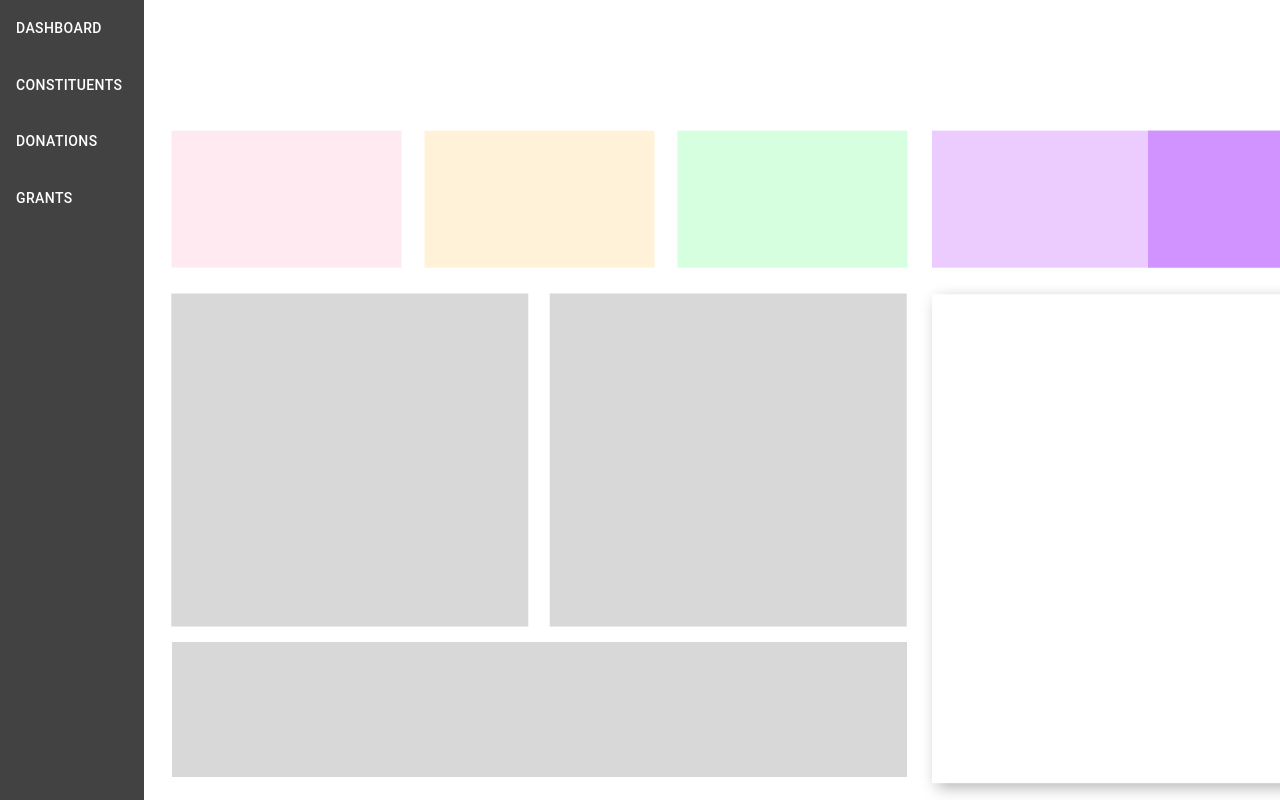
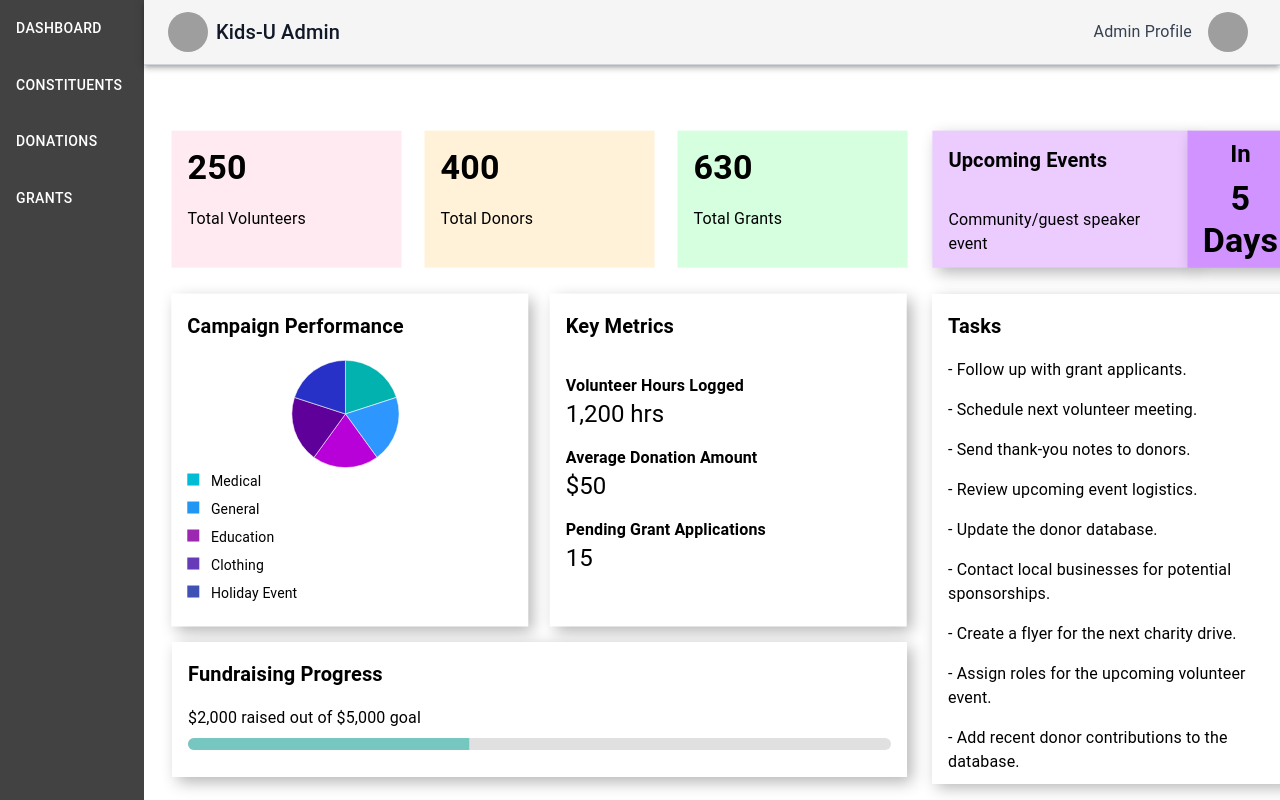
Before and after one commit to UTDallasEPICS/Kids-U-Donor-Volunteer-Database, a Next.js app: page / in a window 1280 px wide. Built offline with nearby package versions, Linux system fonts and the light colour scheme; grey boxes are pictures that could not be loaded.

Commit message:
TopNavBar/Dashboard Updated

```diff
--- /dev/null
+++ b/app/components/TopNavigationBar.tsx
@@ -0,0 +1,68 @@
+'use client';
+import React from 'react';
+import AppBar from '@mui/material/AppBar';
+import Toolbar from '@mui/material/Toolbar';
+import Typography from '@mui/material/Typography';
+import Box from '@mui/material/Box';
+import IconButton from '@mui/material/IconButton';
+import Avatar from '@mui/material/Avatar';
+import Menu from '@mui/material/Menu';
+import MenuItem from '@mui/material/MenuItem';
+import { useState } from 'react';
+
+export default function TopNavigationBar() {
+  const [anchorEl, setAnchorEl] = useState<null | HTMLElement>(null);
+
+  const handleMenuOpen = (event: React.MouseEvent<HTMLElement>) => {
+    setAnchorEl(event.currentTarget);
+  };
+
+  const handleMenuClose = () => {
+    setAnchorEl(null);
+  };
+
+  return (
+    <AppBar
+      position="static"
+      color="default"
+      className="bg-white shadow-1x border-b border-gray-300"
+    >
+      <Toolbar className="flex justify-between items-center px-6 h-16">
+        <Box className="flex items-center gap-2">
+          <Avatar
+            alt="Kids-U Icon"
+            src="https://kids-u.org/wp-content/uploads/2024/03/cropped-kids-u-logo-round-small.png"
+            sx={{ width: 40, height: 40 }}
+          />
+          <Typography
+            variant="h6"
+            className="font-bold flex items-center text-gray-900"
+          >
+            Kids-U Admin
+          </Typography>
+        </Box>
+
+        <Box className="flex items-center gap-2">
+          <Typography variant="subtitle1" className="text-gray-700 text-sm">
+            Admin Profile
+          </Typography>
+          <IconButton
+            onClick={handleMenuOpen}
+            className="p-0"
+          >
+            <Avatar alt="Admin" src="https://static-00.iconduck.com/assets.00/user-avatar-icon-512x512-vufpcmdn.png" />
+          </IconButton>
+          <Menu
+            anchorEl={anchorEl}
+            open={Boolean(anchorEl)}
+            onClose={handleMenuClose}
+          >
+            <MenuItem onClick={handleMenuClose}>Profile</MenuItem>
+            <MenuItem onClick={handleMenuClose}>Settings</MenuItem>
+            <MenuItem onClick={handleMenuClose}>Logout</MenuItem>
+          </Menu>
+        </Box>
+      </Toolbar>
+    </AppBar>
+  );
+}
--- a/app/globals.css
+++ b/app/globals.css
@@ -11,6 +11,11 @@ body {
     -moz-osx-font-smoothing: grayscale;
   }
 
+  html, body {
+    width: 100%;
+    overflow-x: hidden;
+  }
+
   code {
     font-family: source-code-pro, Menlo, Monaco, Consolas, 'Courier New',
       monospace;
--- a/app/layout.tsx
+++ b/app/layout.tsx
@@ -1,5 +1,6 @@
 import MainSidebar from "./components/MainSidebar";
 import "./globals.css";
+import TopNavigationBar from "./components/TopNavigationBar";
 
 export const metadata = {
   title: "KIDSU Donor Volunteer Database",
@@ -15,7 +16,10 @@ export default function RootLayout({
     <html lang="en">
       <body className="flex">
         <MainSidebar />
-        <div className="flex-grow">{children}</div>
+        <div className="flex flex-col flex-grow">
+          <TopNavigationBar />
+          <main className="flex-grow">{children}</main>
+        </div>
       </body>
     </html>
   );
--- a/app/page.tsx
+++ b/app/page.tsx
@@ -1,144 +1,378 @@
+'use client';
 import * as React from 'react';
 import Box from '@mui/material/Box';
-import { ThemeProvider } from '@mui/material/styles';
+import Typography from '@mui/material/Typography';
+import { ThemeProvider, createTheme } from '@mui/material/styles';
+import { PieChart } from '@mui/x-charts/PieChart';
+import LinearProgress from '@mui/material/LinearProgress/LinearProgress';
+
+
+
+const theme = createTheme({
+  palette: {
+    primary: {
+      main: '#FFEAF1',
+    },
+    secondary: {
+      main: '#FFF2D8',
+    },
+    success: {
+      main: '#D5FFDE',
+    },
+    info: {
+      main: '#ECCBFF',
+    },
+    warning: {
+      main: '#D093FF',
+    },
+    text: {
+      primary: '#000000',
+    },
+  },
+});
+
 
 export default function Home() {
   return (
-    <ThemeProvider
-      theme={{
-        palette: {
-          primary: {
-            first: '#FFEAF1',
-            second: '#FFF2D8',
-            third: '#D5FFDE',
-            fourth: '#ECCBFF',
-            fifth: '#D093FF',
-            sixth: '#FFFFFF',
-            seventh: '#D8D8D8',
-          },
-        },
-      }}
-    >
+    <ThemeProvider theme={theme}>
+      {/* Box 1: Total Volunteers */}
       <Box
         sx={{
           width: 230,
           height: 137,
           borderRadius: 0,
-          bgcolor: 'primary.first',
+          bgcolor: 'primary.main',
           position: 'absolute',
           top: '60%',
           left: '70%',
           transform: 'translate(-315%, -255%)',
         }}
       >
-        {/* First Box Content */}
+        <Typography variant="h4" sx={{ fontWeight: 'bold', padding: 2, color: 'text.primary' }}>
+          250
+        </Typography>
+        <Typography variant="subtitle1" sx={{ paddingLeft: 2, color: 'text.primary' }}>
+          Total Volunteers
+        </Typography>
       </Box>
+
+      {/* Box 2: Total Donors */}
       <Box
         sx={{
           width: 230,
           height: 137,
           borderRadius: 0,
-          bgcolor: 'primary.second',
+          bgcolor: 'secondary.main',
           position: 'absolute',
           top: '60%',
           left: '70%',
           transform: 'translate(-205%, -255%)',
         }}
       >
-        {/* Second Box Content */}
+        <Typography variant="h4" sx={{ fontWeight: 'bold', padding: 2, color: 'text.primary' }}>
+          400
+        </Typography>
+        <Typography variant="subtitle1" sx={{ paddingLeft: 2, color: 'text.primary' }}>
+          Total Donors
+        </Typography>
       </Box>
+
+      {/* Box 3: Total Grants */}
       <Box
         sx={{
           width: 230,
           height: 137,
           borderRadius: 0,
-          bgcolor: 'primary.third',
+          bgcolor: 'success.main',
           position: 'absolute',
           top: '60%',
           left: '70%',
           transform: 'translate(-95%, -255%)',
         }}
       >
-        {/* third Box Content */}
+        <Typography variant="h4" sx={{ fontWeight: 'bold', padding: 2, color: 'text.primary' }}>
+          630
+        </Typography>
+        <Typography variant="subtitle1" sx={{ paddingLeft: 2, color: 'text.primary' }}>
+          Total Grants
+        </Typography>
       </Box>
+
+      {/* Box 4: Text for Upcoming Events */}
 <Box
   sx={{
-          width: 360,
+    width: 260,
     height: 137,
-          borderRadius: 0,
-          bgcolor: 'primary.fourth',
+    bgcolor: 'info.main',
     position: 'absolute',
     top: '60%',
     left: '70%',
-          transform: 'translate(10%, -255%)',
+    transform: 'translate(14%, -255%)',
+    padding: 2,
+    display: 'flex',
+    flexDirection: 'column',
+    justifyContent: 'center',
+    alignItems: 'flex-start',
+    boxShadow: '5px 5px 15px rgba(0, 0, 0, 0.3)',
   }}
 >
+  <Typography variant="h6" sx={{ fontWeight: 'bold', color: 'text.primary', marginBottom: 4 }}>
+    Upcoming Events
+  </Typography>
+  <Typography variant="body1" sx={{ color: 'text.primary', lineHeight: 1.5 }}>
+    Community/guest speaker event
+  </Typography>
 </Box>
+
+{/* Box 5: Date or number of days left until event */}
 <Box
   sx={{
-          width: 144,
+    width: 106,
     height: 137,
-          borderRadius: 0,
-          bgcolor: 'primary.fifth',
+    bgcolor: 'warning.main',
     position: 'absolute',
     top: '60%',
     left: '70%',
-          transform: 'translate(175%, -255%)',
+    transform: 'translate(275%, -255%)',
+    display: 'flex',
+    flexDirection: 'column',
+    justifyContent: 'center',
+    alignItems: 'center',
+    boxShadow: '5px 5px 15px rgba(0, 0, 0, 0.3)',
+    padding: 1,
   }}
 >
+    <Typography
+    variant="h5"
+    sx={{
+      color: 'text.primary',
+      fontWeight: 'bold',
+      textAlign: 'center',
+    }}
+  >
+    In
+  </Typography>
+  <Typography
+    variant="h4"
+    sx={{
+      color: 'text.primary',
+      fontWeight: 'bold',
+      textAlign: 'center',
+      marginTop: 1,
+    }}
+  >
+    5 Days
+  </Typography>
 </Box>
+
+
+
+      {/* Box 6: Tasks */}
 <Box
   sx={{
     width: 360,
     height: 489,
     borderRadius: 0,
-          bgcolor: 'primary.sixth',
+    bgcolor: '#FFFFFF',
     position: 'absolute',
     top: '60%',
     left: '70%',
     transform: 'translate(10%, -38%)',
     boxShadow: '5px 5px 15px rgba(0, 0, 0, 0.3)',
+    overflowY: 'auto',
+    padding: 2,
   }}
 >
+  <Typography variant="h6" sx={{ fontWeight: 'bold', color: 'text.primary', marginBottom: 2 }}>
+    Tasks
+  </Typography>
+  <Box sx={{ display: 'flex', flexDirection: 'column', gap: 2 }}>
+    {/* Random tasks */}
+    <Typography variant="body1" sx={{ color: 'text.primary' }}>
+      - Follow up with grant applicants.
+    </Typography>
+    <Typography variant="body1" sx={{ color: 'text.primary' }}>
+      - Schedule next volunteer meeting.
+    </Typography>
+    <Typography variant="body1" sx={{ color: 'text.primary' }}>
+      - Send thank-you notes to donors.
+    </Typography>
+    <Typography variant="body1" sx={{ color: 'text.primary' }}>
+      - Review upcoming event logistics.
+    </Typography>
+    <Typography variant="body1" sx={{ color: 'text.primary' }}>
+      - Update the donor database.
+    </Typography>
+    <Typography variant="body1" sx={{ color: 'text.primary' }}>
+      - Contact local businesses for potential sponsorships.
+    </Typography>
+    <Typography variant="body1" sx={{ color: 'text.primary' }}>
+      - Create a flyer for the next charity drive.
+    </Typography>
+    <Typography variant="body1" sx={{ color: 'text.primary' }}>
+      - Assign roles for the upcoming volunteer event.
+    </Typography>
+    <Typography variant="body1" sx={{ color: 'text.primary' }}>
+      - Add recent donor contributions to the database.
+    </Typography>
+    <Typography variant="body1" sx={{ color: 'text.primary' }}>
+      - Analyze volunteer participation trends over the last quarter.
+    </Typography>
+    <Typography variant="body1" sx={{ color: 'text.primary' }}>
+      - Partner with other non-profits for collaborative events.
+    </Typography>
+    <Typography variant="body1" sx={{ color: 'text.primary' }}>
+      - Post updates about ongoing campaigns on social media.
+    </Typography>
   </Box>
+</Box>
+
+
+      {/* Box 7: Key Metrics */}
 <Box
   sx={{
     width: 357,
     height: 333,
-          borderRadius: 0,
-          bgcolor: 'primary.seventh',
+    bgcolor: '#FFFFFF',
     position: 'absolute',
     top: '60%',
     left: '70%',
     transform: 'translate(-97%, -56%)',
+    boxShadow: '5px 5px 15px rgba(0, 0, 0, 0.3)',
+    padding: 2,
+    display: 'flex',
+    flexDirection: 'column',
+    gap: 2,
   }}
 >
+  <Typography variant="h6" sx={{ fontWeight: 'bold', color: 'text.primary', marginBottom: 2 }}>
+    Key Metrics
+  </Typography>
+
+  <Box>
+    <Typography variant="body1" sx={{ fontWeight: 'bold', color: 'text.primary' }}>
+      Volunteer Hours Logged
+    </Typography>
+    <Typography variant="h5" sx={{ color: 'text.primary' }}>
+      1,200 hrs
+    </Typography>
   </Box>
+
+  <Box>
+    <Typography variant="body1" sx={{ fontWeight: 'bold', color: 'text.primary' }}>
+      Average Donation Amount
+    </Typography>
+    <Typography variant="h5" sx={{ color: 'text.primary' }}>
+      $50
+    </Typography>
+  </Box>
+
+  <Box>
+    <Typography variant="body1" sx={{ fontWeight: 'bold', color: 'text.primary' }}>
+      Pending Grant Applications
+    </Typography>
+    <Typography variant="h5" sx={{ color: 'text.primary' }}>
+      15
+    </Typography>
+  </Box>
+</Box>
+
+
+      {/* Box 8: Campaign Performance */}
       <Box
   sx={{
     width: 357,
     height: 333,
-          borderRadius: 0,
-          bgcolor: 'primary.seventh',
+    bgcolor: '#FFFFFF',
     position: 'absolute',
     top: '60%',
     left: '70%',
     transform: 'translate(-203%, -56%)',
+    boxShadow: '5px 5px 15px rgba(0, 0, 0, 0.3)',
+    padding: '16px',
+    display: 'flex',
+    flexDirection: 'column',
   }}
 >
+  <Typography
+    variant="h6"
+    sx={{
+      fontWeight: 'bold',
+      color: 'text.primary',
+      marginBottom: '16px',
+    }}
+  >
+    Campaign Performance
+  </Typography>
+
+    <PieChart
+      width={370}
+      height={200}
+      series={[
+        {
+          data: [
+            { id: 1, value: 20, label: 'Medical' },
+            { id: 2, value: 20, label: 'General' },
+            { id: 3, value: 20, label: 'Education' },
+            { id: 4, value: 20, label: 'Clothing' },
+            { id: 5, value: 20, label: 'Holiday Event' },
+          ],
+        },
+      ]}
+      legend={{ hidden: true }}
+      />
+      <Box>
+      <Typography variant="body2" sx={{ color: 'text.primary', marginBottom: 1 }}>
+        <Box component="span" sx={{ backgroundColor: '#00BCD4', width: 12, height: 12, display: 'inline-block', marginRight: 1 }} /> Medical
+      </Typography>
+      <Typography variant="body2" sx={{ color: 'text.primary', marginBottom: 1 }}>
+        <Box component="span" sx={{ backgroundColor: '#2196F3', width: 12, height: 12, display: 'inline-block', marginRight: 1 }} /> General
+      </Typography>
+      <Typography variant="body2" sx={{ color: 'text.primary', marginBottom: 1 }}>
+        <Box component="span" sx={{ backgroundColor: '#9C27B0', width: 12, height: 12, display: 'inline-block', marginRight: 1 }} /> Education
+      </Typography>
+      <Typography variant="body2" sx={{ color: 'text.primary', marginBottom: 1 }}>
+        <Box component="span" sx={{ backgroundColor: '#673AB7', width: 12, height: 12, display: 'inline-block', marginRight: 1 }} /> Clothing
+      </Typography>
+      <Typography variant="body2" sx={{ color: 'text.primary', marginBottom: 1 }}>
+        <Box component="span" sx={{ backgroundColor: '#3F51B5', width: 12, height: 12, display: 'inline-block', marginRight: 1 }} /> Holiday Event
+      </Typography>
   </Box>
+</Box>
+
+
+      {/* Box 9: Fundraising Progress */}
 <Box
   sx={{
     width: 735,
     height: 135,
-          borderRadius: 0,
-          bgcolor: 'primary.seventh',
+    bgcolor: '#FFFFFF',
     position: 'absolute',
     top: '60%',
     left: '70%',
     transform: 'translate(-98.5%, 120%)',
+    boxShadow: '5px 5px 15px rgba(0, 0, 0, 0.3)',
+    padding: 2,
   }}
 >
+  <Typography variant="h6" sx={{ fontWeight: 'bold', color: 'text.primary', marginBottom: 2 }}>
+    Fundraising Progress
+  </Typography>
+  <Typography variant="body1" sx={{ color: 'text.primary', marginBottom: 1 }}>
+    $2,000 raised out of $5,000 goal
+  </Typography>
+  <LinearProgress
+    variant="determinate"
+    value={(2000 / 5000) * 100}
+    sx={{
+      height: 12,
+      borderRadius: 6,
+      backgroundColor: '#E0E0E0',
+      '& .MuiLinearProgress-bar': {
+        backgroundColor: '#76C7C0',
+      },
+    }}
+  />
 </Box>
 </ThemeProvider>
   );
```
Also changed, not shown: package.json (+5 -4 lines), 1 other file (tests, documents, lock files or other folders). Lines whose indentation alone changed are shown as unchanged.
